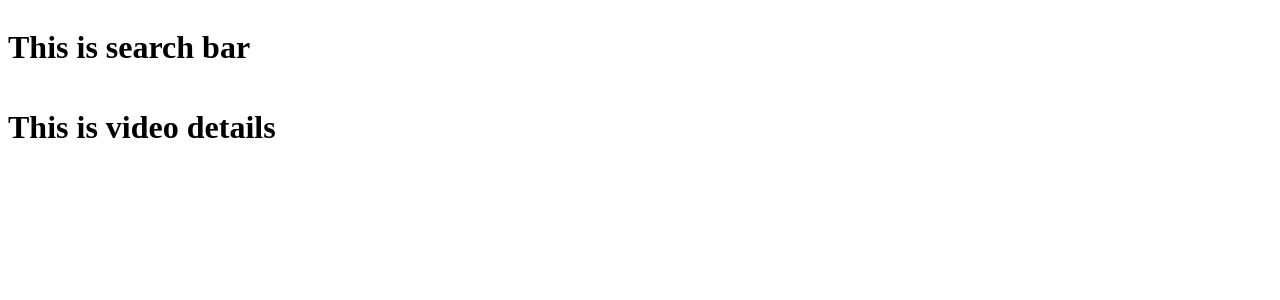
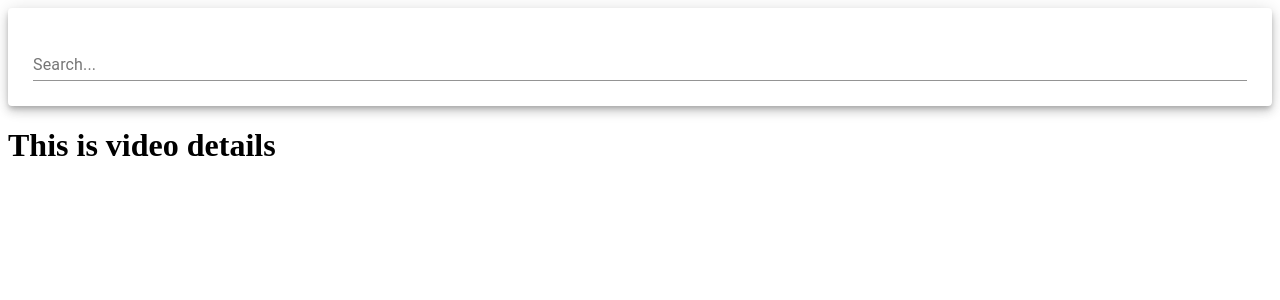
Before and after one commit to vikramvi/YouTubeClone-WithReact, a React (Create React App) app: page / in a window 1280 px wide. Shown: the top 300 px of the page. Built offline with nearby package versions, Linux system fonts and the light colour scheme.

Commit message:
component created with material ui and handled state as well

```diff
--- a/src/components/SearchBar.js
+++ b/src/components/SearchBar.js
@@ -1,9 +1,28 @@
 import React from 'react';
 
+import { Paper, TextField } from '@material-ui/core';
+
 class SearchBar extends React.Component {
+
+    state = {
+        searchTerm: '',
+    }
+
+    handleChange = (event) => {
+        this.setState({ searchTerm: event.target.value });
+    }
+
+    handleSubmit = () => {
+        const { searchTerm } = this.state;
+    }
+
     render() {
         return (
-            <h1> This is search bar </h1>
+            <Paper elevation={6} style={{ padding: '25px' }}>
+                <form onSubmit={this.handleSubmit}>
+                    <TextField fullWidth label="Search..." onChange={this.handleChange} />
+                </form>
+            </Paper>
         )
     }
 }
```
